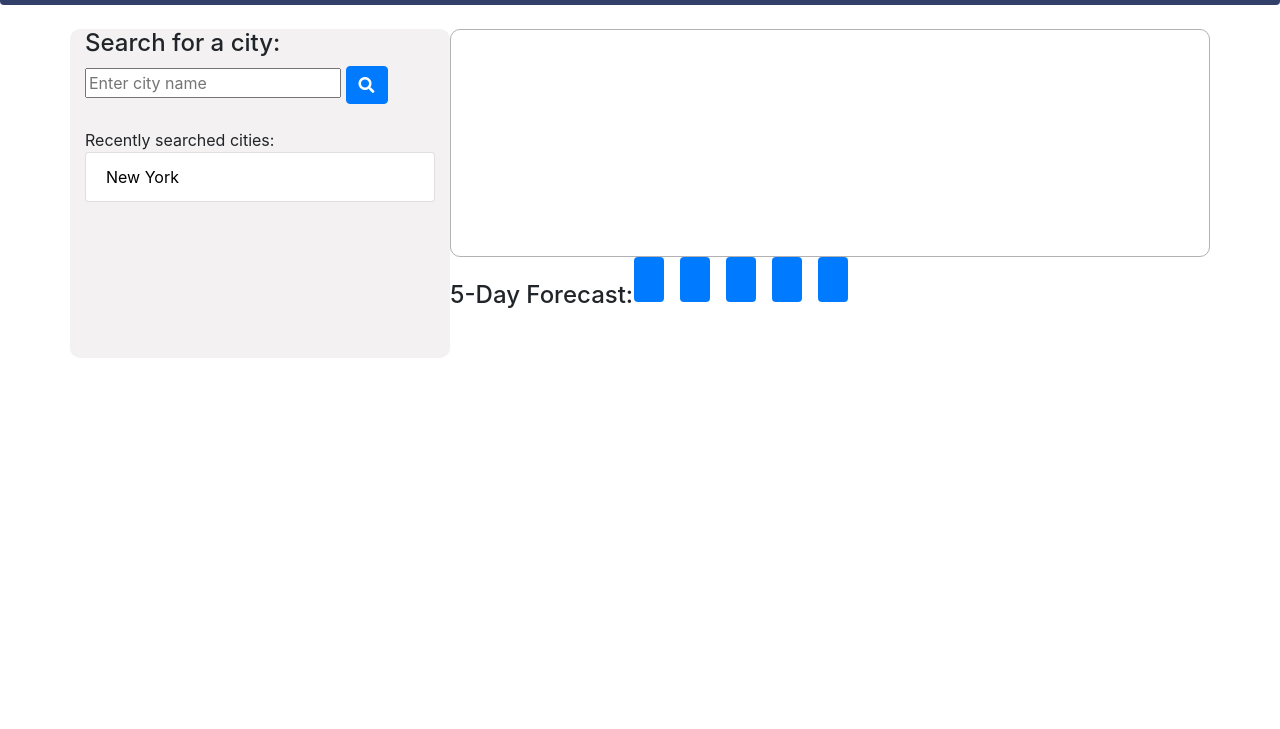
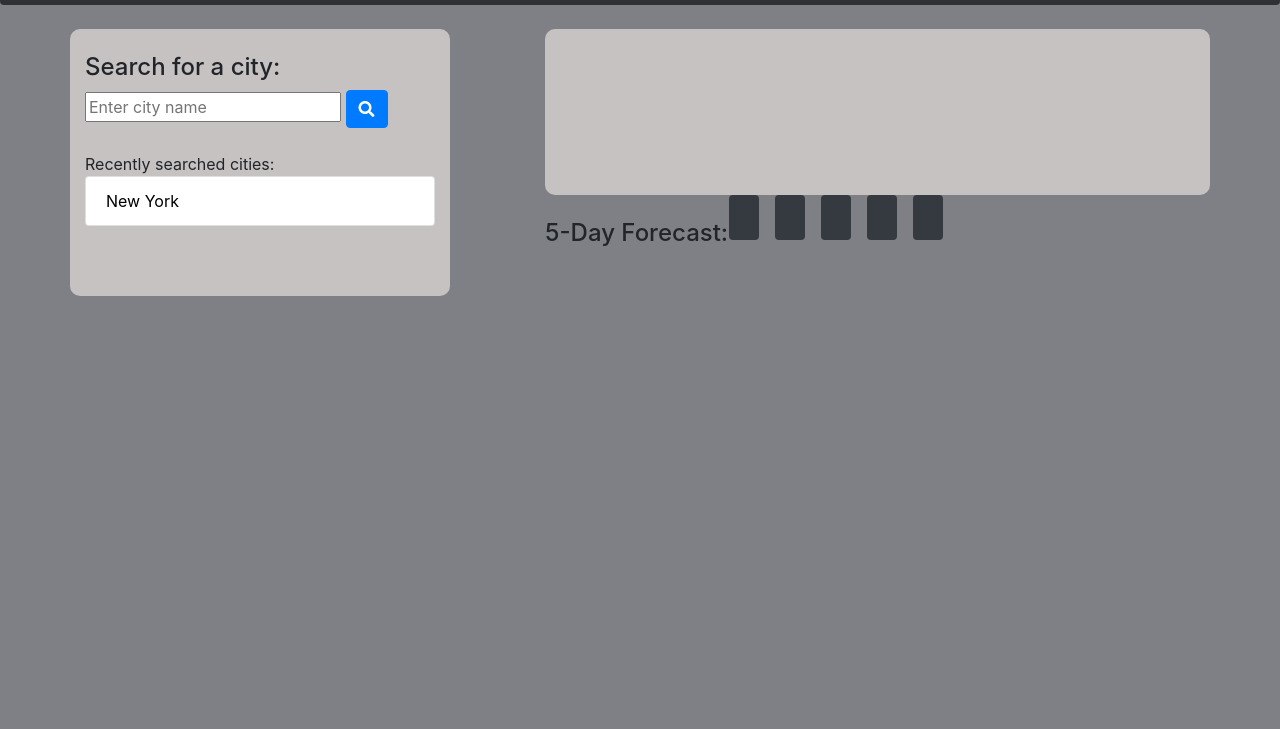
Before and after one commit to Piotr72us/weather-station, a plain HTML site: page index.html in a window 1280 px wide. Shown: the part 71-800 px from the top of the page. Drawn offline with nearby package versions, Linux system fonts and the light colour scheme; no server answers.

Commit message:
improved style

```diff
--- a/assets/css/style.css
+++ b/assets/css/style.css
@@ -1,5 +1,10 @@
+body {
+    background-color: rgb(127, 128, 133);
+    max-height: 100vh;
+}
+
 header {
-    background-color: rgb(50, 63, 105);
+    background-color: rgb(48, 49, 53);
     color: white;
     margin: auto;
     text-align: center;
@@ -21,19 +26,19 @@ header {
 }
 
 .red {
-    background-color: red;
+    background-color: rgb(177, 6, 6);
 }
 
 .yellow {
-    background-color: yellow;
+    background-color: rgb(224, 224, 0);
 }
 
 .green {
-    background-color: green;
+    background-color: rgb(26, 99, 26);
 }
 
 #card {
-    border: 1px solid rgb(179, 177, 177);
+    background-color: rgb(199, 194, 194);
     border-radius: 10px;
 }
 .tempFont {
@@ -41,7 +46,7 @@ header {
 }
 
 .col-md-4 {
-    background-color: rgb(243, 241, 241);
+    background-color: rgb(199, 194, 194);
     border-radius: 10px;
 }
 
@@ -63,3 +68,7 @@ header {
     -webkit-transform: translateX(-50%) translateY(-50%);
     transform: translateX(-50%) translateY(-50%);
 }
+
+.colHeight {
+    max-height: 80vh;
+}
--- a/index.html
+++ b/index.html
@@ -13,14 +13,15 @@
 <body>
     <!-- header -->
     <header class="rounded">
-        <h1> Weather Station</h1>
+        <h1>Weather Station</h1>
     </header>
     <br>
     <div class="container">
 
         <div class="row">
             <!-- input field for city name -->
-            <div class="col col-md-4">
+            <div class="col col-md-4 colHeight">
+                <br>
                 <h4>Search for a city:</h4>
                 <input id="input1" placeholder="Enter city name"/>
                 <button type="button" class="btn btn-primary">
@@ -37,7 +38,11 @@
                 </div>
             </div>
 
-            <div class="col col-md-8">
+            <div class="col col-md-1">
+
+            </div>
+
+            <div class="col col-md-7">
                 <!-- display today's weather -->
                 <div id="today" class="row">
                     <div class="col col-md-12" id="card">
@@ -55,23 +60,8 @@
                         <div class="row">
                             <div class="col col-md-12">
                                 <p class="info temp"></p>
-                            </div>
-                        </div>
-                        <!-- humidity -->
-                        <div class="row">
-                            <div class="col col-md-12">
                                 <p class="info humidity"></p>
-                            </div>
-                        </div>
-                        <!-- wind -->
-                        <div class="row">
-                            <div class="col col-md-12">
                                 <p class="info wind"></p>
-                            </div>
-                        </div>
-                        <!-- uv index -->
-                        <div class="row">
-                            <div class="col col-md-12">
                                 <p class="info uv"></p>
                             </div>
                         </div>
@@ -84,11 +74,11 @@
                         </div>
                     </div>
                     <div class="row hidden">
-                        <div class="col bg-primary text-white ml-3 mb-3 rounded future"></div>
-                        <div class="col bg-primary text-white ml-3 mb-3 rounded future"></div>
-                        <div class="col bg-primary text-white ml-3 mb-3 rounded future"></div>
-                        <div class="col bg-primary text-white ml-3 mb-3 rounded future"></div>
-                        <div class="col bg-primary text-white ml-3 mb-3 rounded future"></div>
+                        <div class="col bg-dark text-white ml-3 mb-3 rounded future"></div>
+                        <div class="col bg-dark text-white ml-3 mb-3 rounded future"></div>
+                        <div class="col bg-dark text-white ml-3 mb-3 rounded future"></div>
+                        <div class="col bg-dark text-white ml-3 mb-3 rounded future"></div>
+                        <div class="col bg-dark text-white ml-3 mb-3 rounded future"></div>
                     </div>
                 </div>
             </div>
```
